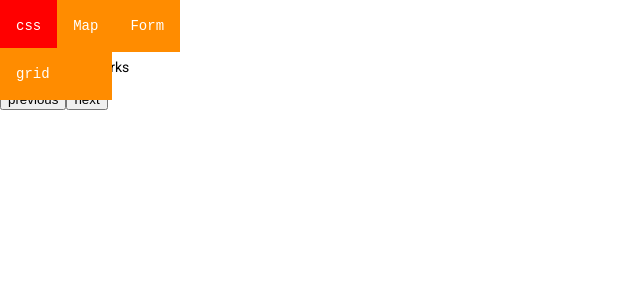
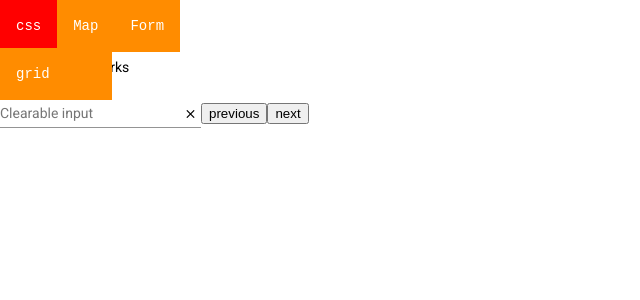
Before and after one commit to joelfeodiyoup/form, an Angular app: page /motor-claim/primary-cause in a window 1280 px wide. Shown: the top 300 px of the page, without its empty margins (0-640 px from the left). Built offline with nearby package versions, Linux system fonts and the light colour scheme.

Commit message:
angular material separate import module

```diff
--- a/src/app/motor-form/motor-form.module.ts
+++ b/src/app/motor-form/motor-form.module.ts
@@ -12,12 +12,14 @@ import { SummaryComponent } from './pages/summary/summary.component';
 import { FormStepperComponent } from './pages/form-stepper/form-stepper.component';
 
 import { MotorFormRoutingModule } from './motor-form-routing.module';
+import { AngularMaterialImportsModule } from '../angular-material-imports.module';
 
 @NgModule({
   imports: [
     ReactiveFormsModule,
     MotorFormRoutingModule,
-    CommonModule
+    CommonModule,
+    AngularMaterialImportsModule
   ],
   declarations: [
     ConfirmationComponent,
--- a/src/app/motor-form/pages/primary-cause/primary-cause.component.html
+++ b/src/app/motor-form/pages/primary-cause/primary-cause.component.html
@@ -1,2 +1,10 @@
 <p>primary cause works</p>
+<mat-form-field class="example-form-field">
+    <mat-label>Clearable input</mat-label>
+    <input matInput type="text">
+    <button mat-button *ngIf="value" matSuffix mat-icon-button aria-label="Clear" (click)="value=''">
+      <mat-icon>close</mat-icon>
+    </button>
+  </mat-form-field>
+
 <app-form-stepper></app-form-stepper>
--- a/src/app/motor-form/pages/primary-cause/primary-cause.component.ts
+++ b/src/app/motor-form/pages/primary-cause/primary-cause.component.ts
@@ -7,5 +7,6 @@ import { FormControl } from '@angular/forms';
 })
 export class PrimaryCauseComponent {
   title = 'my-app';
+  value = 'Clear me';
   name = new FormControl('');
 }
```
Also changed, not shown: src/app/angular-material-imports.module.ts (added, +114 -0 lines).
